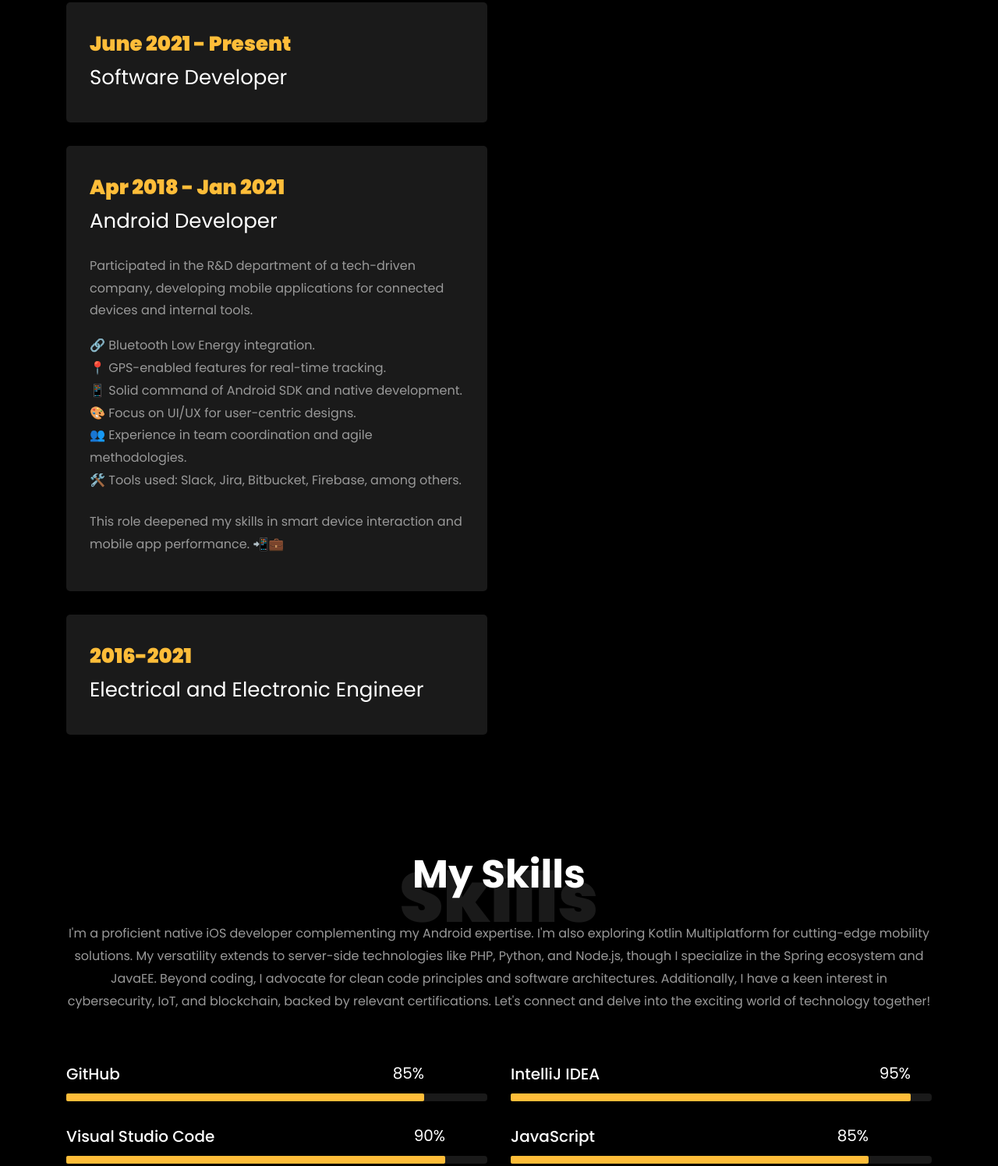
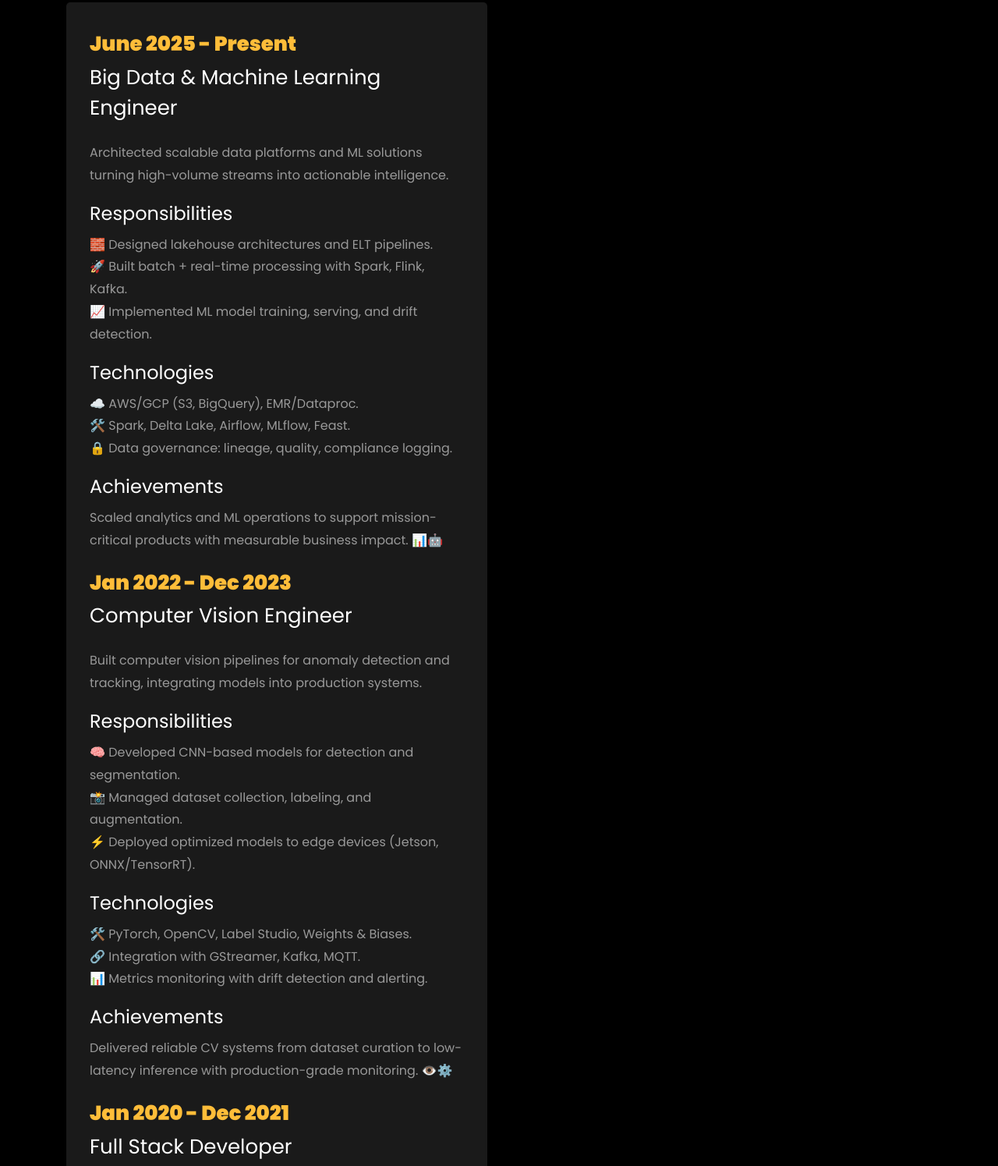
Before and after one commit to ibrahimaltun/ibrahimaltun.github.io, a plain HTML site: page index.html in a window 1280 px wide. Shown: the part 1137-2632 px from the top of the page at 78% size. Drawn offline with Linux system fonts and the light colour scheme; files whose address does not match are found by name.

Commit message:
update index.html with updating working areas

```diff
--- a/index.html
+++ b/index.html
@@ -168,68 +168,81 @@
 
 					<!-- Experience 1 -->
 					<div class="resume-wrap ftco-animate">
-						<span class="date">June 2021 - Present</span>
-						<h2>Software Developer</h2>
-						<!-- <p class="mt-4">📺 Development of TV and mobile Android applications using Kotlin 📱</p>
-						<p class="mt-4">Key responsibilities:</p>
+						<!-- Big Data & Machine Learning Engineer -->
+						<!-- <h2 class="date">HAVELSAN</h2> -->
+						<span class="date">June 2025 - Present</span>
+						<h2>Big Data & Machine Learning Engineer</h2>
+						<p class="mt-4">Architected scalable data platforms and ML solutions turning high-volume streams
+							into actionable intelligence.</p>
+
+						<h4>Responsibilities</h4>
 						<ul class="list-unstyled">
-							<li>🛠️ Building Android apps for TV and mobile environments.</li>
-							<li>📡 Integration with Set-Top Box firmware and embedded systems.</li>
-							<li>🚀 Leading feature development and managing bug resolutions.</li>
-							<li>🤝 Collaborating in agile meetings to define technical requirements and optimize
-								workflows.</li>
-							<li>💡 Delivering maintainable code using modern architectural patterns.</li>
+							<li>🧱 Designed lakehouse architectures and ELT pipelines.</li>
+							<li>🚀 Built batch + real-time processing with Spark, Flink, Kafka.</li>
+							<li>📈 Implemented ML model training, serving, and drift detection.</li>
 						</ul>
-						<p class="mt-4">These contributions have led to enhanced user experiences across digital
-							platforms. 💻📱🌟</p> -->
-					</div>
-
-					<!-- Experience 2 -->
-					<div class="resume-wrap ftco-animate">
-						<span class="date">Apr 2018 - Jan 2021</span>
-						<h2>Android Developer</h2>
-						<p class="mt-4">Participated in the R&D department of a tech-driven company, developing
-							mobile
-							applications for connected devices and internal tools.</p>
+
+						<h4>Technologies</h4>
 						<ul class="list-unstyled">
-							<li>🔗 Bluetooth Low Energy integration.</li>
-							<li>📍 GPS-enabled features for real-time tracking.</li>
-							<li>📱 Solid command of Android SDK and native development.</li>
-							<li>🎨 Focus on UI/UX for user-centric designs.</li>
-							<li>👥 Experience in team coordination and agile methodologies.</li>
-							<li>🛠️ Tools used: Slack, Jira, Bitbucket, Firebase, among others.</li>
+							<li>☁️ AWS/GCP (S3, BigQuery), EMR/Dataproc.</li>
+							<li>🛠️ Spark, Delta Lake, Airflow, MLflow, Feast.</li>
+							<li>🔒 Data governance: lineage, quality, compliance logging.</li>
 						</ul>
-						<p class="mt-4">This role deepened my skills in smart device interaction and mobile app
-							performance. 📲💼</p>
-					</div>
-
-					<!-- Education 1 -->
-					<div class="resume-wrap ftco-animate">
-						<span class="date">2016-2021</span>
-						<h2>Electrical and Electronic Engineer</h2>
-						<!-- <span class="position">Advanced IT Certification Program</span>
-						<p class="mt-4">Graduated with a GPA of 8.97. Curriculum focused on:</p>
+
+						<h4>Achievements</h4>
+						<p>Scaled analytics and ML operations to support mission-critical products with measurable
+							business impact. 📊🤖</p>
+
+						<!-- Computer Vision Engineer -->
+						<span class="date">Jan 2022 - Dec 2023</span>
+						<h2>Computer Vision Engineer</h2>
+						<p class="mt-4">Built computer vision pipelines for anomaly detection and tracking, integrating
+							models into production systems.</p>
+
+						<h4>Responsibilities</h4>
 						<ul class="list-unstyled">
-							<li>1️⃣ Oracle SQL and PL/SQL fundamentals.</li>
-							<li>2️⃣ Development tools like Forms and Reports.</li>
-							<li>3️⃣ Database administration, backup, and optimization.</li>
+							<li>🧠 Developed CNN-based models for detection and segmentation.</li>
+							<li>📸 Managed dataset collection, labeling, and augmentation.</li>
+							<li>⚡ Deployed optimized models to edge devices (Jetson, ONNX/TensorRT).</li>
 						</ul>
-						<p class="mt-4">🎓 Final Project: Implementation of a high-availability Disaster Recovery system
-							with Big Data integration.</p>
-						<p class="mt-4">This program provided solid theoretical and hands-on experience in Oracle
-							database environments. 📚💻</p> -->
-					</div>
-
-					<!-- Experience 3 -->
-					<!-- <div class="resume-wrap ftco-animate">
-						<span class="date">May 2015 - Apr 2018</span>
-						<h2>Mobile / Full Stack Developer</h2>
-						<p class="mt-4">Contributed to diverse national and international initiatives in mobile, web,
-							and backend development. Worked across various industries delivering custom digital
-							solutions.</p>
-						<p class="mt-4">This multidisciplinary exposure sharpened my technical versatility and
-							problem-solving approach. 🌍💡</p>
-					</div> -->
+
+						<h4>Technologies</h4>
+						<ul class="list-unstyled">
+							<li>🛠️ PyTorch, OpenCV, Label Studio, Weights & Biases.</li>
+							<li>🔗 Integration with GStreamer, Kafka, MQTT.</li>
+							<li>📊 Metrics monitoring with drift detection and alerting.</li>
+						</ul>
+
+						<h4>Achievements</h4>
+						<p>Delivered reliable CV systems from dataset curation to low-latency inference with
+							production-grade monitoring. 👁️⚙️</p>
+
+
+
+						<!-- Full Stack Developer -->
+						<span class="date">Jan 2020 - Dec 2021</span>
+						<h2>Full Stack Developer</h2>
+						<p class="mt-4">Designed and delivered scalable web and desktop solutions, bridging frontend
+							usability with robust backend architecture.</p>
+
+						<h4>Responsibilities</h4>
+						<ul class="list-unstyled">
+							<li>⚙️ Backend development with Python (Django, FastAPI) and Node.js.</li>
+							<li>🎨 Frontend development using React, Angular, and TypeScript.</li>
+							<li>🔐 Implemented secure authentication and API integrations.</li>
+						</ul>
+
+						<h4>Technologies</h4>
+						<ul class="list-unstyled">
+							<li>🗄️ Databases: PostgreSQL, MongoDB, Redis.</li>
+							<li>☁️ DevOps: Docker, Kubernetes, CI/CD pipelines.</li>
+							<li>🛠️ Tools: Git, Jira, Slack, Postman.</li>
+						</ul>
+
+						<h4>Achievements</h4>
+						<p>Delivered maintainable platforms with clear separation of concerns and future-proof
+							workflows. 🌐💻</p>
+					</div>
 
 				</div>
 
```
